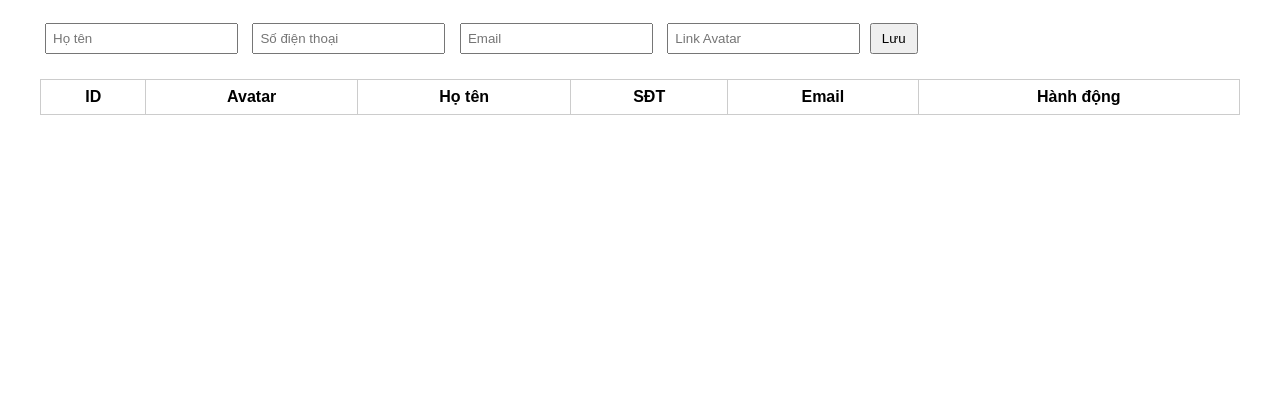
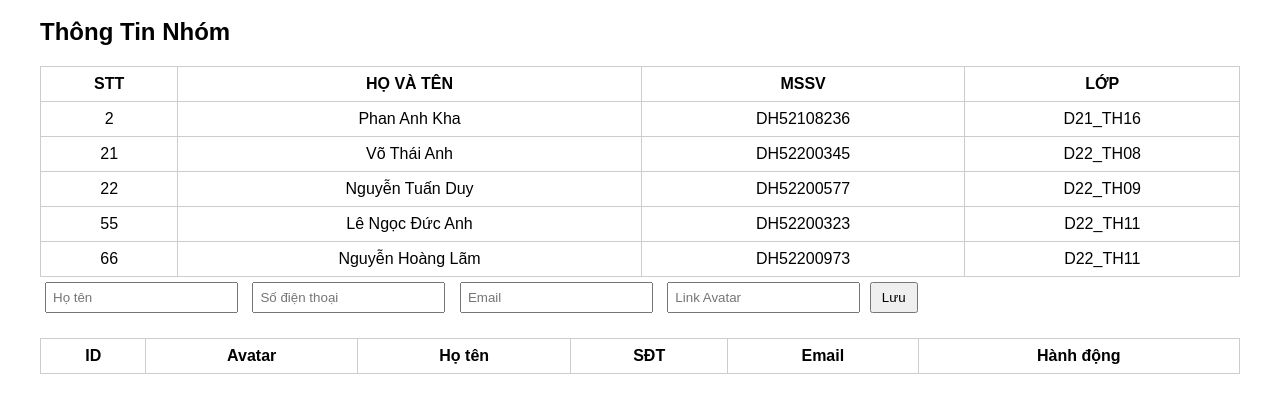
Before and after one commit to Lam273/crud-sinhvien, a plain HTML site: page index.html in a window 1280 px wide. Shown: the part 80-492 px from the top of the page. Drawn offline with Linux system fonts and the light colour scheme; no server answers.

Commit message:
Add files via upload

```diff
--- a/index.html
+++ b/index.html
@@ -8,6 +8,53 @@
 <body>
 
 <h1>Quản Lý Sinh Viên</h1>
+<!-- THÔNG TIN NHÓM -->
+<div class="group-box">
+    <h2>Thông Tin Nhóm</h2>
+
+    <table class="group-table">
+        <thead>
+            <tr>
+                <th>STT</th>
+                <th>HỌ VÀ TÊN</th>
+                <th>MSSV</th>
+                <th>LỚP</th>
+            </tr>
+        </thead>
+        <tbody>
+            <tr>
+                <td>2</td>
+                <td>Phan Anh Kha</td>
+                <td>DH52108236</td>
+                <td>D21_TH16</td>
+            </tr>
+            <tr>
+                <td>21</td>
+                <td>Võ Thái Anh</td>
+                <td>DH52200345</td>
+                <td>D22_TH08</td>
+            </tr>
+            <tr>
+                <td>22</td>
+                <td>Nguyễn Tuấn Duy</td>
+                <td>DH52200577</td>
+                <td>D22_TH09</td>
+            </tr>
+            <tr>
+                <td>55</td>
+                <td>Lê Ngọc Đức Anh</td>
+                <td>DH52200323</td>
+                <td>D22_TH11</td>
+            </tr>
+            <tr>
+                <td>66</td>
+                <td>Nguyễn Hoàng Lãm</td>
+                <td>DH52200973</td>
+                <td>D22_TH11</td>
+            </tr>
+        </tbody>
+    </table>
+</div>
 
 <form id="studentForm">
     <input type="hidden" id="id">
```
